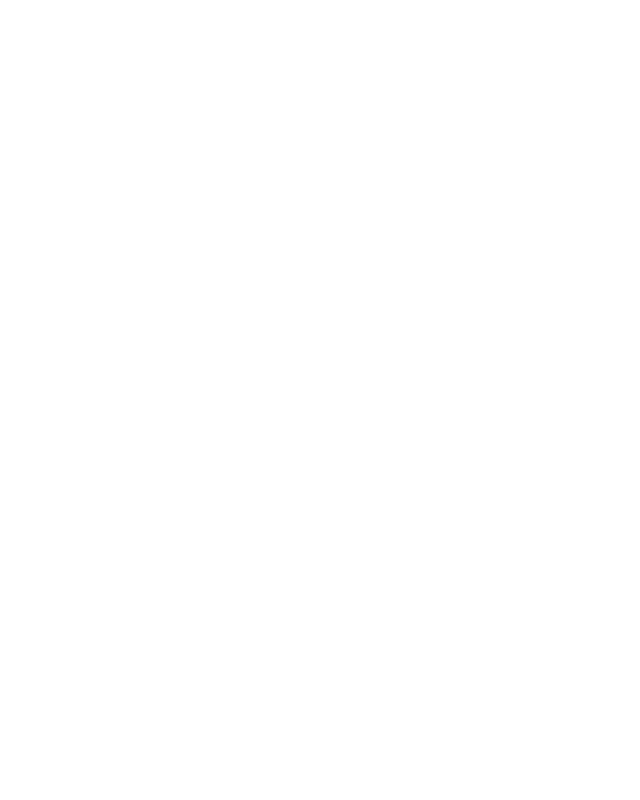
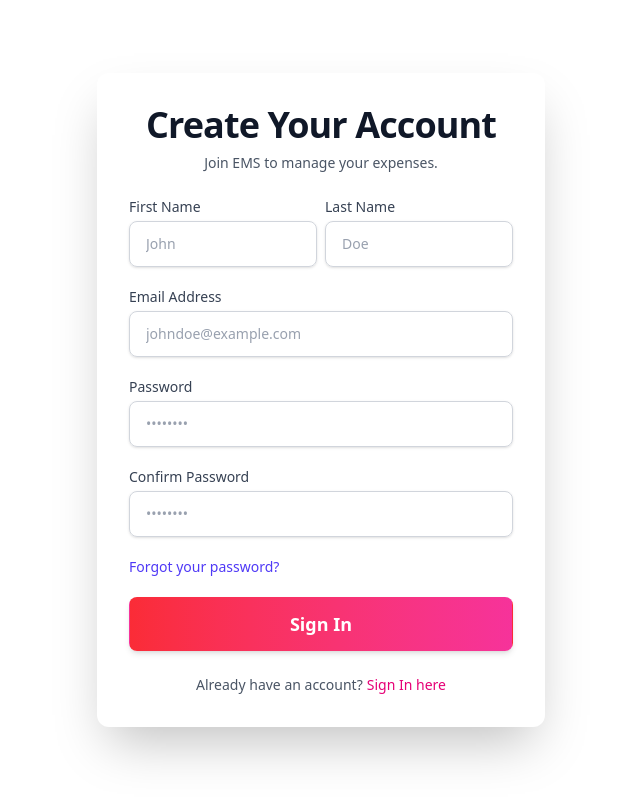
Before and after one commit to StriK3r007/smit-react-project, a React (Vite) app: page /sign-up in a window 1280 px wide. Before the commit this address had no page. Shown: the whole page, without its empty margins (319-959 px from the left). Built offline with nearby package versions, Linux system fonts and the light colour scheme.

Commit message:
feat: integrate Firebase and configure project fix: restore /sign-in and /sign-up routes in App.jsx feat: add state handling and Firebase auth setup to SignUpForm fix: allow TextField to accept additional input props feat: refactor SignUp page to use controlled inputs and Firebase auth

```diff
--- a/package.json
+++ b/package.json
@@ -11,6 +11,7 @@
   },
   "dependencies": {
     "@tailwindcss/vite": "^4.1.18",
+    "firebase": "^12.7.0",
     "react": "^19.2.0",
     "react-dom": "^19.2.0",
     "react-icons": "^5.5.0",
--- a/src/App.jsx
+++ b/src/App.jsx
@@ -1,10 +1,12 @@
 import { BrowserRouter, Routes, Route } from "react-router";
 import Header from "./components/Header";
 import Home from './screens/Home';
-import UserAuth from "./screens/UserAuth";
+// import UserAuth from "./screens/UserAuth";
 import Dashboard from "./screens/Dashboard";
 import Expenses from "./screens/Expenses";
 import Settings from "./screens/Settings";
+import SignIn from "./screens/SignIn";
+import SignUp from "./screens/SignUp";
 // import ThemeController from "./components/ThemeController";
 
 export default function App() {
@@ -19,8 +21,12 @@
             element={<Home />}
           />
           <Route
-            path="/user-auth"
-            element={<UserAuth />}
+            path='/sign-in'
+            element={<SignIn/>}
+          />
+          <Route
+            path='/sign-up'
+            element={<SignUp/>}
           />
           {/* dashboard layout route */}
           <Route path="/dashboard" element={<Dashboard />}>
--- a/src/components/SignUpForm.jsx
+++ b/src/components/SignUpForm.jsx
@@ -2,14 +2,32 @@
 import InputButton from './InputButton'
 import TextField from './TextField'
 
+import { createUserWithEmailAndPassword } from "firebase/auth";
+import { auth } from "../config/firebaseconfig";
+import { useState } from 'react';
+
 export default function SignUpForm() {
+    const [userData, setUserData] = useState({
+        firstName: '',
+        lastName: '',
+        email: '',
+        password: '',
+        confirmPassword: '',
+    })
+
+    const handleChange = (event) => {
+        const {name, value} = event.target
+        setUserData({ ...userData, [name]: value})
+        console.log(userData)
+    }
+
     return (
         <>
             <div className='flex gap-2'>
                 {/* first name */}
                 <TextField
                     id='first-name'
-                    name='first-name'
+                    name='firstName'
                     type='text'
                     required
                     autoComplete='first-name'
@@ -17,11 +35,13 @@
                     className=''
                     label='First Name'
                     error=''
+                    value={userData.firstName}
+                    onChange={handleChange()}
                 />
                 {/* last name */}
                 <TextField
                     id='last-name'
-                    name='last-name'
+                    name='lastName'
                     type='text'
                     required
                     autoComplete='last-name'
@@ -76,6 +96,7 @@
             <InputButton
                 type='submit'
                 className='w-full flex justify-center bg-gradient-to-r from-red-500 to-pink-500 hover:from-red-600 hover:to-pink-600 focus:outline-none focus:ring-2 focus:ring-offset-2 focus:ring-pink-500'
+                func='handleSubmit'
             />
         </>
     )
--- a/src/components/TextField.jsx
+++ b/src/components/TextField.jsx
@@ -1,3 +1,4 @@
+// import PropTypes from 'prop-types';
 export default function TextField({
     type = 'text',
     placeholder = 'Input field',
@@ -9,6 +10,7 @@
     autoComplete = '',
     className = '',
     error = '',
+    ...rest
 }) {
     return (
         <div className="relative">
@@ -36,9 +38,22 @@
                     placeholder={placeholder}
                     className={`appearance-none block w-full px-4 py-3 border border-gray-300 rounded-lg shadow-sm placeholder-gray-400 focus:outline-none focus:ring-indigo-500 focus:border-indigo-500 sm:text-sm transition duration-150 ${icon ? 'pl-10' : ''} ${error ? 'border-red-500' : ''} ${className}
                     `}
+                    {...rest}
                 />
             </div>
             {error && <p className="text-red-600 text-sm mt-1">{error}</p>}
         </div>
     )
 }
+// TextField.propTypes = {
+//     type: PropTypes.string,
+//     placeholder: PropTypes.string,
+//     required: PropTypes.bool,
+//     label: PropTypes.string,
+//     icon: PropTypes.node,
+//     id: PropTypes.string,
+//     name: PropTypes.string,
+//     autoComplete: PropTypes.string,
+//     className: PropTypes.string,
+//     error: PropTypes.string,
+// };
--- /dev/null
+++ b/src/config/firebaseconfig.js
@@ -0,0 +1,23 @@
+// Import the functions you need from the SDKs you need
+import { initializeApp } from "firebase/app";
+import { getAuth } from "firebase/auth";
+import { getFirestore } from "firebase/firestore";
+// TODO: Add SDKs for Firebase products that you want to use
+// https://firebase.google.com/docs/web/setup#available-libraries
+
+// Your web app's Firebase configuration
+// For Firebase JS SDK v7.20.0 and later, measurementId is optional
+const firebaseConfig = {
+    apiKey: "AIzaSyDecK05A-vfc6tdVWAsiaxQbA9iQgqXNzU",
+    authDomain: "expense-management-syste-1463b.firebaseapp.com",
+    projectId: "expense-management-syste-1463b",
+    storageBucket: "expense-management-syste-1463b.firebasestorage.app",
+    messagingSenderId: "277026341652",
+    appId: "1:277026341652:web:e53cf8b18cbf0a47dd3801",
+    measurementId: "G-5L1NFJPFZV"
+};
+
+// Initialize Firebase
+const app = initializeApp(firebaseConfig);
+export const auth = getAuth(app);
+export const db = getFirestore(app);
--- a/src/screens/SignIn.jsx
+++ b/src/screens/SignIn.jsx
@@ -22,7 +22,7 @@
                         name='email'
                         type='email'
                         required
-                        autocomplete='email'
+                        autoComplete='email'
                         placeholder='you@example.com'
                         className=''
                         label='Email Address'
@@ -34,7 +34,7 @@
                         name='password'
                         type='password'
                         required
-                        autocomplete='current-password'
+                        autoComplete='current-password'
                         placeholder='••••••••'
                         className=''
                         label='Password'
--- a/src/screens/SignUp.jsx
+++ b/src/screens/SignUp.jsx
@@ -1,8 +1,52 @@
-import { Link } from 'react-router'
+import { useState } from 'react';
+import { Link, useNavigate } from 'react-router'
 import InputButton from '../components/InputButton'
 import TextField from '../components/TextField'
+import { createUserWithEmailAndPassword } from "firebase/auth";
+import { auth } from "../config/firebaseconfig";
 
 export default function SignUp() {
+    const [error, setError] = useState('');
+    const [userData, setUserData] = useState({
+        firstName: '',
+        lastName: '',
+        email: '',
+        password: '',
+        confirmPassword: '',
+    })
+    const navigate= useNavigate()
+
+    const handleChange = (event) => {
+        const { name, value } = event.target
+        // setUserData({ ...userData, [name]: value})
+        setUserData(prevState => ({ ...prevState, [name]: value }));
+    }
+
+    const handleSubmit = (event) => {
+        event.preventDefault();
+
+        if (userData.password !== userData.confirmPassword) {
+            setError("Passwords don't match!");
+            return;
+        }
+
+        createUserWithEmailAndPassword(auth, userData.email, userData.password)
+            .then((userCredential) => {
+                const user = userCredential.user;
+                console.log(user);
+
+                alert("Account Created Successfully!");
+                navigate('/sign-in');
+            })
+            .catch((error) => {
+                const errorCode = error.code;
+                const errorMessage = error.message;
+                alert(`Error: ${errorMessage} (Code: ${errorCode})`);
+            });
+
+        setError('');
+    };
+
     return (
         <section className="min-h-screen flex items-center justify-center">
             <div
@@ -16,31 +60,35 @@
                     </p>
                 </div>
 
-                <form className="space-y-5" id="form">
+                <form className="space-y-5" onSubmit={handleSubmit}>
                     <div className='flex gap-2'>
                         {/* first name */}
                         <TextField
                             id='first-name'
-                            name='first-name'
+                            name='firstName'
                             type='text'
                             required
                             autoComplete='first-name'
                             placeholder='John'
                             className=''
                             label='First Name'
-                            error=''
+                            error={error && !userData.firstName ? "First name is required" : ''}
+                            value={userData.firstName}
+                            onChange={handleChange}
                         />
                         {/* last name */}
                         <TextField
                             id='last-name'
-                            name='last-name'
+                            name='lastName'
                             type='text'
                             required
                             autoComplete='last-name'
                             placeholder='Doe'
                             className=''
                             label='Last Name'
-                            error=''
+                            error={error && !userData.lastName ? "Last name is required" : ''}
+                            value={userData.lastName}
+                            onChange={handleChange}
                         />
                     </div>
                     {/* email */}
@@ -49,11 +97,13 @@
                         name='email'
                         type='email'
                         required
-                        autocomplete='email'
+                        autoComplete='email'
                         placeholder='johndoe@example.com'
                         className=''
                         label='Email Address'
-                        error=''
+                        error={error && !userData.email ? "Email is required" : ''}
+                        value={userData.email}
+                        onChange={handleChange}
                     // icon={<HiOutlineMail className="h-5 w-5 text-gray-400" />}
                     />
                     {/* password */}
@@ -62,21 +112,27 @@
                         name='password'
                         type='password'
                         required
-                        autocomplete='current-password'
+                        autoComplete='current-password'
                         placeholder='••••••••'
                         className=''
                         label='Password'
+                        error={error && !userData.password ? "Password is required" : ''}
+                        value={userData.password}
+                        onChange={handleChange}
                     />
                     {/* confirm-password */}
                     <TextField
                         id='confirm-password'
-                        name='confirm-password'
+                        name='confirmPassword'
                         type='password'
                         required
-                        autocomplete='current-password'
+                        autoComplete='current-password'
                         placeholder='••••••••'
                         className=''
                         label='Confirm Password'
+                        error={error}
+                        value={userData.confirmPassword}
+                        onChange={handleChange}
                     />
 
                     <div className="flex items-center justify-between">
--- /dev/null
+++ b/src/screens/Stats.jsx
@@ -0,0 +1,14 @@
+import Stat from "../components/Stat";
+
+export default function Stats() {
+    return (
+        <section className="w-full max-w-300 mx-auto p-4">
+            <div className="grid grid-cols-1 md:grid-cols-2 xl:grid-cols-4 gap-6">
+            <Stat name="Total Expense" value="20,00" />
+            <Stat name="Current Month Expense" value="20,00" />
+            <Stat name="Last Month Expense" value="20,00" />
+            <Stat name="Income" value="20,00" />
+        </div>
+        </section>
+    )
+}
```
Also changed, not shown: src/screens/Home.jsx (+6 -7 lines), 1 other file (tests, documents, lock files or other folders).
